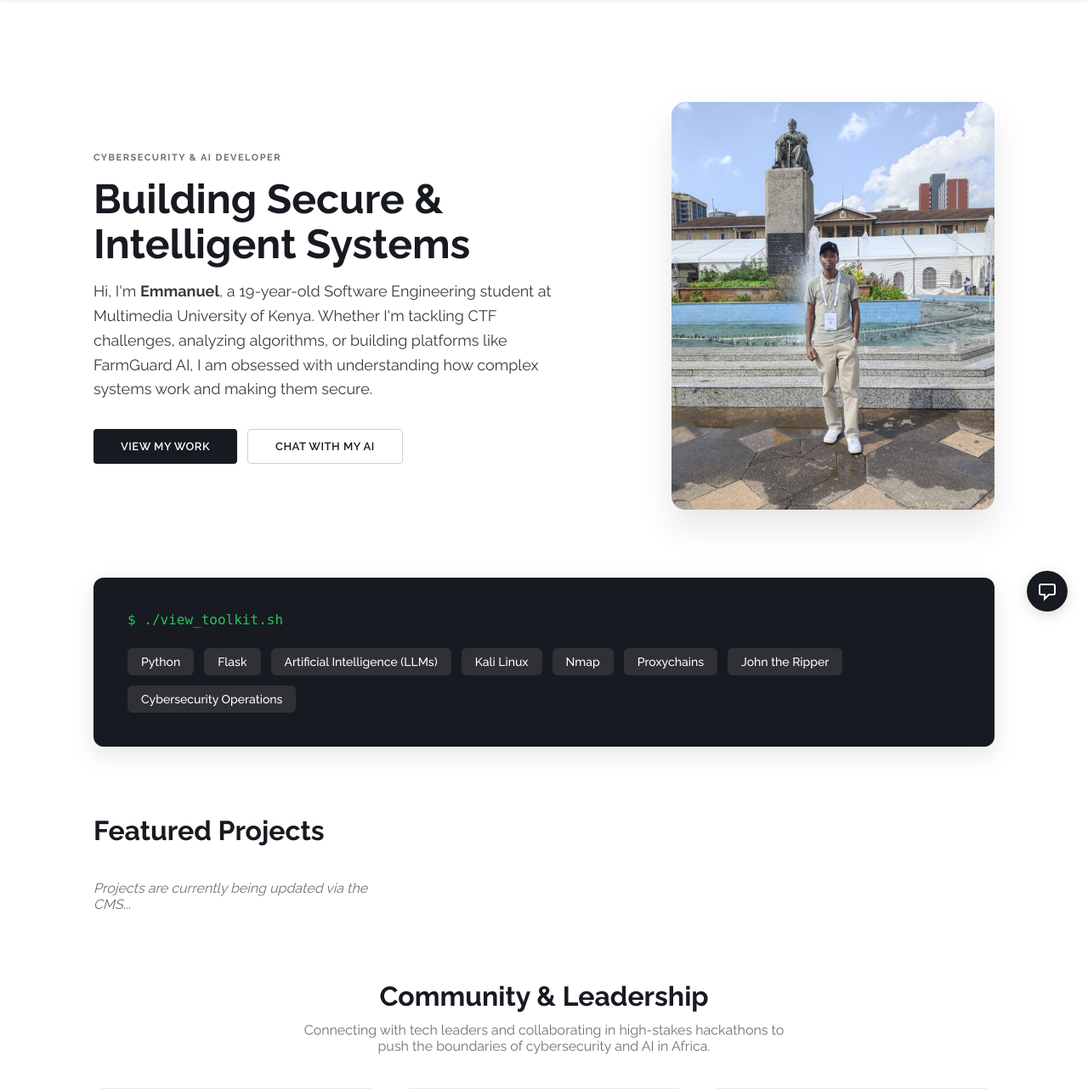
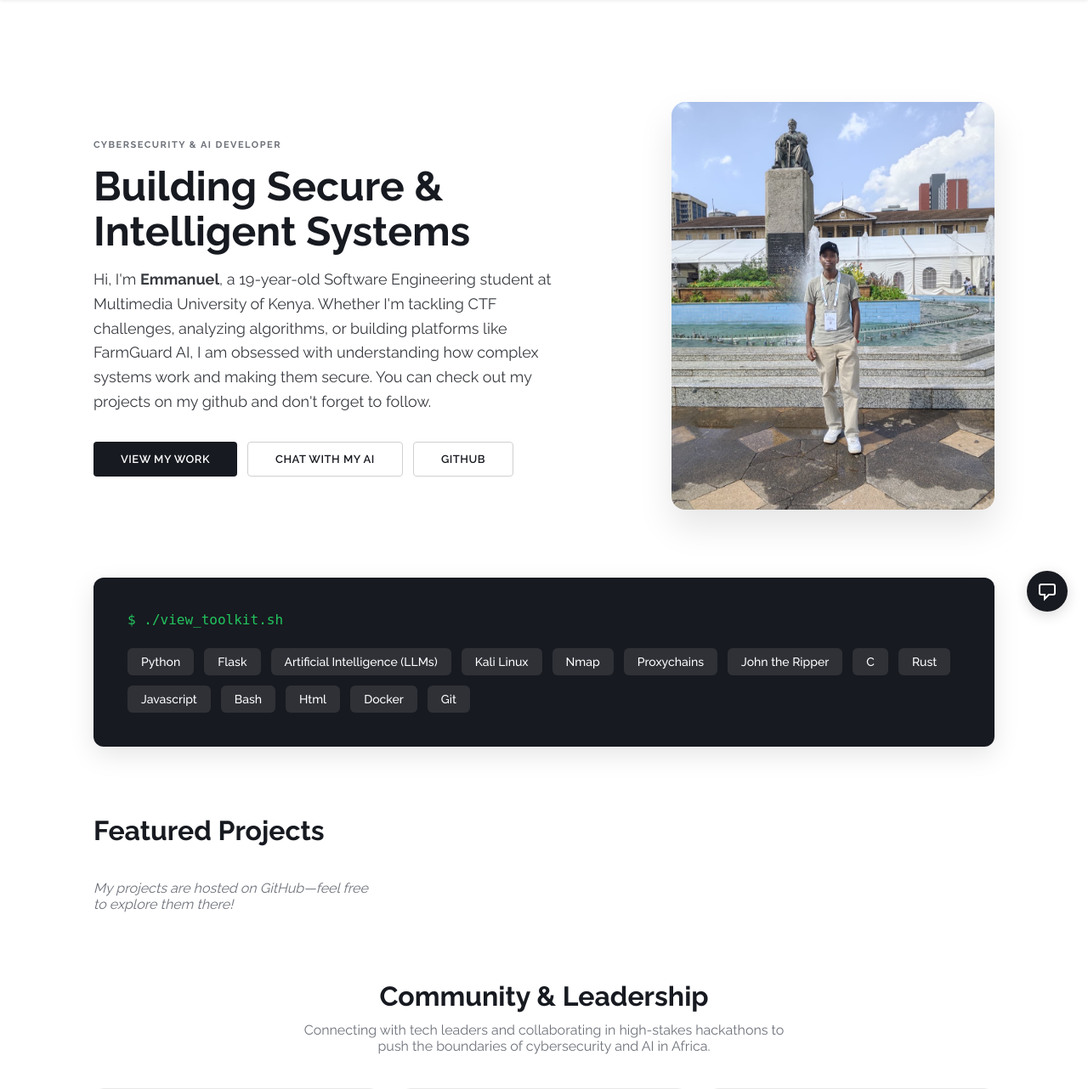
Before and after one commit to Convexkarma/My-portfolio, a Flask app: page / in a window 1280 px wide. Shown: the part 56-1338 px from the top of the page at 85% size. Run offline with Flask 3, Linux system fonts and the light colour scheme; data comes from the database, SQL or seed files in the repository; data that the repository does not hold is empty; some libraries are stand-ins or nearby versions.

Commit message:
new fixes

```diff
--- a/app.py
+++ b/app.py
@@ -155,7 +155,13 @@ with app.app_context():
             Skill(name='Nmap'),
             Skill(name='Proxychains'),
             Skill(name='John the Ripper'),
-            Skill(name='Cybersecurity Operations')
+            Skill(name='C'),
+            Skill(name='Rust'),
+            Skill(name='Javascript'),
+            Skill(name='Bash'),
+            Skill(name='Html'),
+            Skill(name='Docker'),
+            Skill(name='Git')
         ]
         db.session.bulk_save_objects(skills)
         db.session.commit()
--- a/templates/home.html
+++ b/templates/home.html
@@ -198,11 +198,12 @@
                 <span class="hero-label">Cybersecurity & AI Developer</span>
                 <h1 style="font-size: 48px; font-weight: 700; margin-bottom: 16px; color:#171a20; line-height:1.1;">Building Secure & Intelligent Systems</h1>
                 <p style="font-size: 18px; color: #393c41; line-height: 1.6; margin-bottom: 32px; max-width: 550px;">
-                    Hi, I'm <b>Emmanuel</b>, a 19-year-old Software Engineering student at Multimedia University of Kenya. Whether I'm tackling CTF challenges, analyzing algorithms, or building platforms like FarmGuard AI, I am obsessed with understanding how complex systems work and making them secure.
+                    Hi, I'm <b>Emmanuel</b>, a 19-year-old Software Engineering student at Multimedia University of Kenya. Whether I'm tackling CTF challenges, analyzing algorithms, or building platforms like FarmGuard AI, I am obsessed with understanding how complex systems work and making them secure. You can check out my projects on my github and don't forget to follow.
                 </p>
                 <div class="hero-buttons">
                     <a href="#projects" class="btn">View My Work</a>
                     <a href="#contact" class="btn btn-outline" onclick="document.getElementById('chat-toggle').click(); return false;">Chat with my AI</a>
+                    <a href="https://github.com/Convexkarma" target="_blank" class="btn btn-outline">GitHub</a>
                 </div>
             </div>
             <!-- We leave the image src empty or placeholder so Emmanuel can upload his KICC photo -->
@@ -257,7 +258,7 @@
                 </div>
                 {% endif %}
                 {% else %}
-                <p style="color:#6e727a; font-style:italic;">Projects are currently being updated via the CMS...</p>
+                <p style="color:#6e727a; font-style:italic; font-size:16px;">My projects are hosted on GitHub—feel free to explore them there!</p>
                 {% endfor %}
             </div>
         </section>
```
